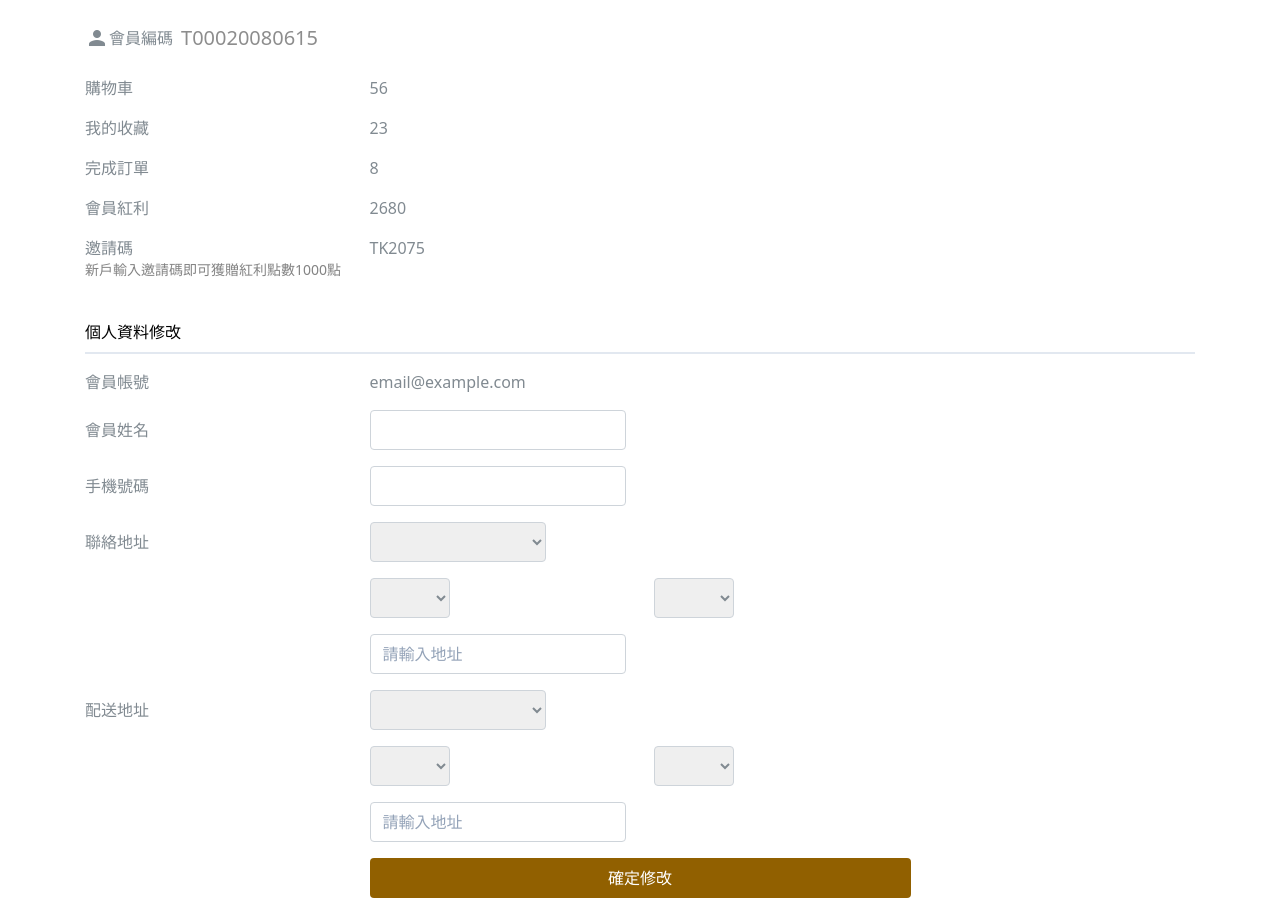
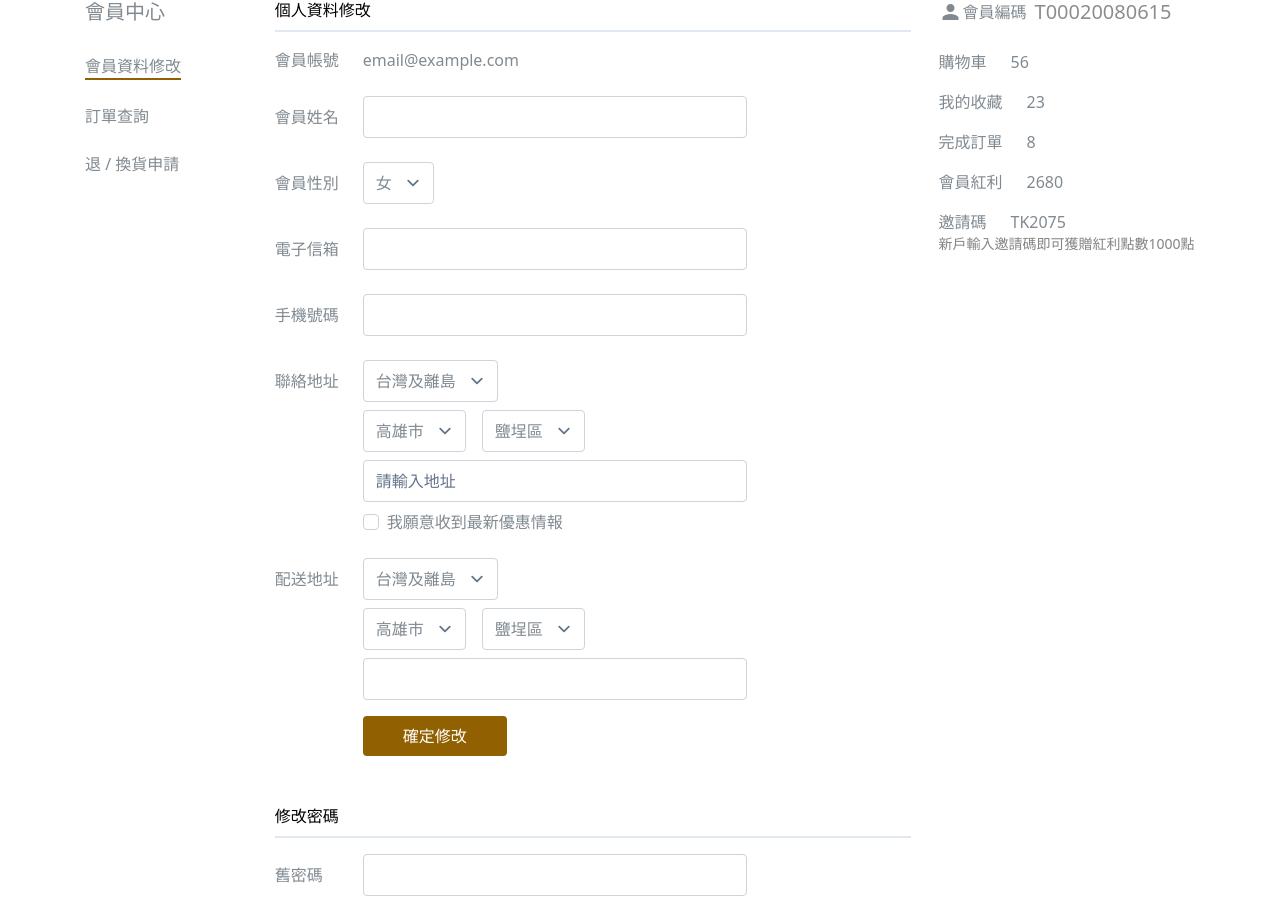
Before and after one commit to tsengm6h6/Tailwind_webLayout, a Vue app: page /#/member in a window 1280 px wide. Shown: the part 138-1056 px from the top of the page. Built offline with nearby package versions, Linux system fonts and the light colour scheme.

Commit message:
add tailwind/form & modify form

```diff
--- a/package.json
+++ b/package.json
@@ -7,6 +7,7 @@
     "build": "vue-cli-service build"
   },
   "dependencies": {
+    "@tailwindcss/forms": "^0.3.3",
     "core-js": "^3.6.5",
     "vue": "^3.0.0",
     "vue-router": "^4.0.3"
--- a/src/assets/css/tailwind.css
+++ b/src/assets/css/tailwind.css
@@ -1,3 +1,28 @@
 @tailwind base;
 @tailwind components;
 @tailwind utilities;
+
+input[type='text'],
+input[type='password'],
+input[type='email'],
+input[type='number'],
+input[type='url'],
+input[type='date'],
+input[type='datetime-local'],
+input[type='month'],
+input[type='week'],
+input[type='time'],
+input[type='search'],
+input[type='tel'],
+input[type='checkbox'],
+input[type='radio'],
+select,
+select[multiple],
+textarea {
+  @apply border-loginGray-light rounded focus:outline-none focus:border-amber-light focus:ring-amber-light focus:ring-opacity-50;
+}
+
+input[type='checkbox'],
+input[type='radio'] {
+  @apply focus:ring-0 focus:ring-offset-0 text-amber-dark;
+}
--- a/src/views/member.vue
+++ b/src/views/member.vue
@@ -1,85 +1,155 @@
 <template>
-  <main class="container w-full max-w-5xxl px-4 xl:px-0 text-loginGray">
-    <div class="my-10">
+  <div class="container w-full max-w-5xxl px-4 xl:px-0 text-loginGray">
+    <div class="my-10 xl:mt-20 xl:mb-16 xl:grid xl:grid-cols-12 xl:gap-7">
       <!-- Member nav -->
-      <nav class="mb-10">
-        <ul class="flex justify-between items-center text-base font-medium">
+      <nav class="mb-10 xl:mb-0 xl:col-span-2">
+        <h3 class="hidden xl:block xl:text-secondarGray xl:text-xl xl:font-medium xl:mb-7">會員中心</h3>
+        <ul class="flex justify-between items-center text-base font-medium xl:flex-col xl:items-start xl:space-y-6">
           <li class="border-b-2 border-amber-dark">會員資料修改</li>
           <li>訂單查詢</li>
           <li>退 / 換貨申請</li>
         </ul>
       </nav>
       <!-- Member info -->
-      <aside class="mb-10">
-        <h3 class="flex justify-start items-center text-base mb-6">
+      <aside class="mb-10 xl:mb-0 xl:col-start-10 xl:col-end-13">
+        <div class="w-full flex items-center text-base mb-6">
           <span class="material-icons">person</span>
-          會員編碼
-          <span class="text-gray text-xl font-medium ml-2">T00020080615</span>
-        </h3>
-        <div class="grid grid-cols-4 gap-x-7 gap-y-4 text-base">
-          <h4>購物車</h4>
-          <p class="col-span-3">56</p>
-          <h4>我的收藏</h4>
-          <p class="col-span-3">23</p>
-          <h4>完成訂單</h4>
-          <p class="col-span-3">8</p>
-          <h4>會員紅利</h4>
-          <p class="col-span-3">2680</p>
-          <h4>邀請碼</h4>
-          <p class="col-span-3">TK2075</p>
+          <h3 class="mr-2">會員編碼</h3>
+          <span class="text-gray text-xl font-medium">{{member.id}}</span>
+        </div>
+        <div class="text-base space-y-4">
+          <div v-for="value, key, index in memberInfo" :key="index" class="flex items-center space-x-6">
+            <h4>{{key}}</h4>
+            <p class="col-span-3">{{value}}</p>
+          </div>
         </div>
         <p class="text-sm text-secondGray">新戶輸入邀請碼即可獲贈紅利點數1000點</p>
       </aside>
       <!-- Form -->
-      <form action="#">
+      <main action="#" class="xl:row-start-1 xl:col-start-3 xl:col-span-7">
+        <!-- 個資修改 -->
         <section class="mb-12">
           <h1 class="text-black text-base font-medium pb-2 border-b-2 border-b-loginGray mb-4">個人資料修改</h1>
-            <div class="grid grid-cols-4 gap-x-7 gap-y-4 text-base">
-              <h2 class="self-center">會員帳號</h2>
-              <p class="col-span-3 self-center">email@example.com</p>
-              <label for="name" class="self-center">會員姓名</label>
-              <input type="text" id="name" class="col-span-3 w-64 h-10 border border-loginGray-light rounded">
-              <label for="tel" class="self-center">手機號碼</label>
-              <input type="text" id="tel" class="col-span-3 w-64 h-10 border border-loginGray-light rounded">
-              <label for="address" class="self-center">聯絡地址</label>
-              <select name="country" id="country" class="col-span-3 w-44 h-10 border border-loginGray-light rounded">
-                <option value="台灣及離島" selected></option>
+          <form action="#" class="text-base space-y-6">
+            <div class="flex items-center space-x-6">
+              <h2 class="min-w-16">會員帳號</h2>
+              <p class="flex-grow">email@example.com</p>
+            </div>
+            <div class="flex items-center space-x-6">
+              <label class="min-w-16" for="name">會員姓名</label>
+              <input class="flex-grow max-w-sm" type="text" id="name" name="name">
+            </div>
+            <div class="flex items-center space-x-6">
+              <label class="min-w-16" for="gender">會員性別</label>
+              <select name="gender" id="gender">
+                <option value="female">女</option>
+                <option value="male">男</option>
               </select>
-              <select name="city" id="city" class="col-start-2 col-span-1 w-20 h-10 border border-loginGray-light rounded">
-                <option value="高雄市" selected></option>
+            </div>
+            <div class="flex items-center space-x-6">
+              <label class="min-w-16" for="email">電子信箱</label>
+              <input class="flex-grow max-w-sm" type="email" id="email" email="name">
+            </div>
+            <div class="flex items-center space-x-6">
+              <label class="min-w-16" for="tel">手機號碼</label>
+              <input class="flex-grow max-w-sm" type="text" id="tel" tel="name">
+            </div>
+            <div class="flex items-baseline space-x-6">
+              <span class="min-w-16">聯絡地址</span>
+              <div class="flex-grow flex flex-col items-start space-y-2">
+                <select name="country" id="country">
+                  <option value="taiwan">台灣及離島</option>
                 </select>
-              <select name="district" id="district" class="col-start-3 col-span-1 w-20 h-10 border border-loginGray-light rounded">
-                <option value="鹽埕區" selected></option>
+                <div class="flex space-x-4">
+                  <select name="city" id="city">
+                    <option value="kaohsiung">高雄市</option>
                   </select>
-              <input type="text" id="address" class="col-start-2 col-span-3 w-64 h-10 border border-loginGray-light rounded py-2 pl-3" placeholder="請輸入地址">
-              <!-- CheckBox -->
-              <label for="address" class="self-center">配送地址</label>
-              <select name="sendCountry" id="sendCountry" class="col-span-3 w-44 h-10 border border-loginGray-light rounded">
-                <option value="台灣及離島" selected></option>
+                  <select name="district" id="district">
+                    <option value="district">鹽埕區</option>
                   </select>
-              <select name="sendCity" id="sendCity" class="col-start-2 col-span-1 w-20 h-10 border border-loginGray-light rounded">
-                <option value="高雄市" selected></option>
+                </div>
+                <input class="w-full max-w-sm" type="text" id="address" name="address" placeholder="請輸入地址">
+                <div class="flex items-center">
+                  <input type="checkbox" name="subscribeNews" id="subscribeNews" class="mr-2">
+                  <label for="subscribeNews">我願意收到最新優惠情報</label>
+                </div>
+              </div>
+            </div>
+            <div class="flex items-baseline space-x-6">
+              <label class="min-w-16" for="sendAddress">配送地址</label>
+              <div class="flex-grow flex flex-col items-start">
+                <div class="space-y-2 w-full">
+                  <select name="sendCountry" id="sendCountry">
+                    <option value="taiwan">台灣及離島</option>
                   </select>
-              <select name="sendDistrict" id="sendDistrict" class="col-start-3 col-span-1 w-20 h-10 border border-loginGray-light rounded">
-                <option value="鹽埕區" selected></option>
+                  <div class="flex space-x-4">
+                    <select name="sendCity" id="sendCity">
+                      <option value="kaohsiung">高雄市</option>
                     </select>
-              <input type="text" id="sendAddress" class="col-start-2 col-span-3 w-64 h-10 border border-loginGray-light rounded py-2 pl-3" placeholder="請輸入地址">
-              <button class="col-start-2 col-span-2 bg-amber-dark text-white py-2 px-10 rounded">確定修改</button>
+                    <select name="sendDistrict" id="sendDistrict">
+                      <option value="district">鹽埕區</option>
+                    </select>
                   </div>
+                  <input class="w-full max-w-sm" type="text" id="sendAddress" name="sendAddress">
+                </div>
+                <button class="mt-4 bg-amber-dark text-white py-2 px-10 rounded">確定修改</button>
+              </div>
+            </div>
+          </form>
         </section>
+        <!-- 密碼修改 -->
         <section>
           <h1 class="text-black text-base font-medium pb-2 border-b-2 border-b-loginGray mb-4">修改密碼</h1>
-            <div class="grid grid-cols-4 gap-x-7 gap-y-4 text-base">
-              <label for="oldPassword" class="self-center">舊密碼</label>
-              <input type="text" id="oldPassword" class="col-span-3 w-64 h-10 border border-loginGray-light rounded">
-              <label for="newPassword" class="self-center">新密碼</label>
-              <input type="text" id="newPassword" class="col-span-3 w-64 h-10 border border-loginGray-light rounded">
-              <label for="confirmPassword" class="self-center">確認密碼</label>
-              <input type="text" id="confirmPassword" class="col-span-3 w-64 h-10 border border-loginGray-light rounded">
-              <button class="col-start-2 col-span-2 bg-amber-dark text-white py-2 px-10 rounded">變更密碼</button>
+          <form action="#" class="text-base space-y-6">
+            <div class="flex items-center space-x-6">
+              <label for="oldPassword" class="min-w-16">舊密碼</label>
+              <input class="flex-grow max-w-sm" type="text" id="oldPassword" name="oldPassword">
             </div>
+            <div class="flex items-center space-x-6">
+              <label for="newPassword" class="min-w-16">新密碼</label>
+              <input class="flex-grow max-w-sm" type="text" id="newPassword" name="newPassword">
+            </div>
+            <div class="flex items-baseline space-x-6">
+              <label for="confirmPassword" class="min-w-16">確認密碼</label>
+              <input class="flex-grow max-w-sm" type="text" id="confirmPassword" name="confirmPassword">
+            </div>
+             <div class="flex items-center space-x-6">
+              <div class="min-w-16"></div>
+              <button class="mr-16 bg-amber-dark text-white py-2 px-10 rounded">變更密碼</button>
+            </div>
+          </form>
         </section>
-      </form>
+      </main>
     </div>
-  </main>
+  </div>
 </template>
+
+<script>
+import { reactive } from '@vue/reactivity'
+export default {
+  name: 'member',
+  setup(){
+    const member = reactive({
+      id: 'T00020080615',
+      carts: 56,
+      favorites: 23,
+      order: 8,
+      bonus: 2680,
+      code: 'TK2075'
+    })
+
+    const memberInfo = reactive({
+      '購物車': member.carts,
+      '我的收藏': member.favorites,
+      '完成訂單': member.order,
+      '會員紅利': member.bonus,
+      '邀請碼': member.code
+    })
+
+    return {
+      memberInfo,
+      member
+    }
+  }
+}
+</script>
--- a/tailwind.config.js
+++ b/tailwind.config.js
@@ -22,6 +22,14 @@ module.exports = {
       'full': '9999px',
       'large': '12px',
       '3xl' : '30px'
+    },
+    minWidth: {
+      '0': '0',
+      '16': '4rem',
+      '1/4': '25%',
+      '1/2': '50%',
+      '3/4': '75%',
+      'full': '100%',
     },
     extend: {
       colors: {
@@ -61,7 +69,7 @@ module.exports = {
         center: true // 預設 container 與 maxWidth 來做寬度限定
       },
       flex: {
-        'half': '1 1 50%' // flex basic 只有 0% 和 auto，其他要自訂
+        'half': '1 1 50%', // flex basic 只有 0% 和 auto，其他要自訂
       },
       backgroundImage: theme => ({
         'hero': "url('https://raw.githubusercontent.com/hexschool/webLayoutTraining1st/master/perfume-week6/index1.jpg')",
@@ -70,7 +78,10 @@ module.exports = {
     },
   },
   variants: {
-    extend: {},
+    extend: {
+    },
   },
-  plugins: [],
+  plugins: [
+    require('@tailwindcss/forms'),
+  ],
 }
```
Also changed, not shown: 1 other file (tests, documents, lock files or other folders). Lines whose indentation alone changed are shown as unchanged.
